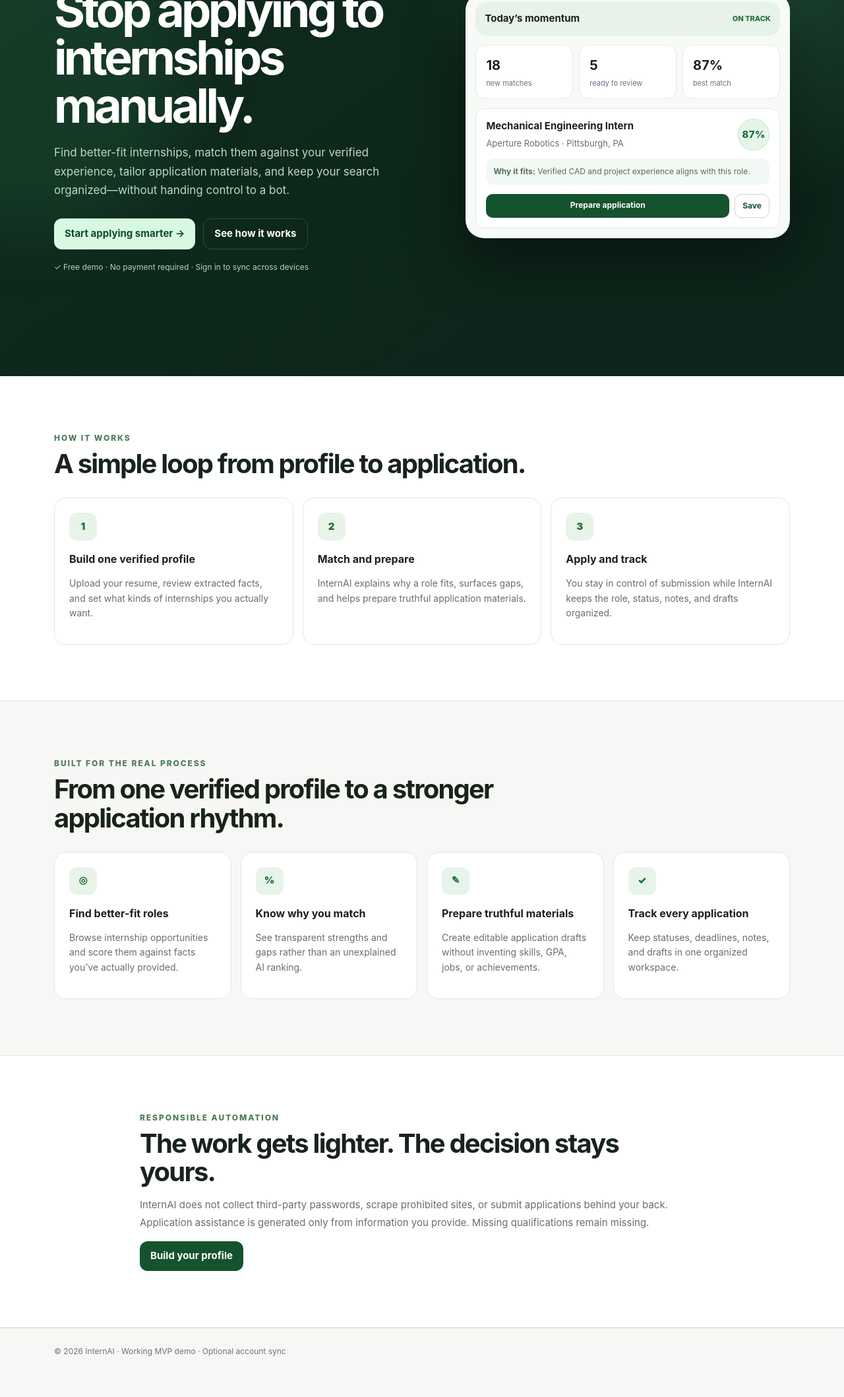
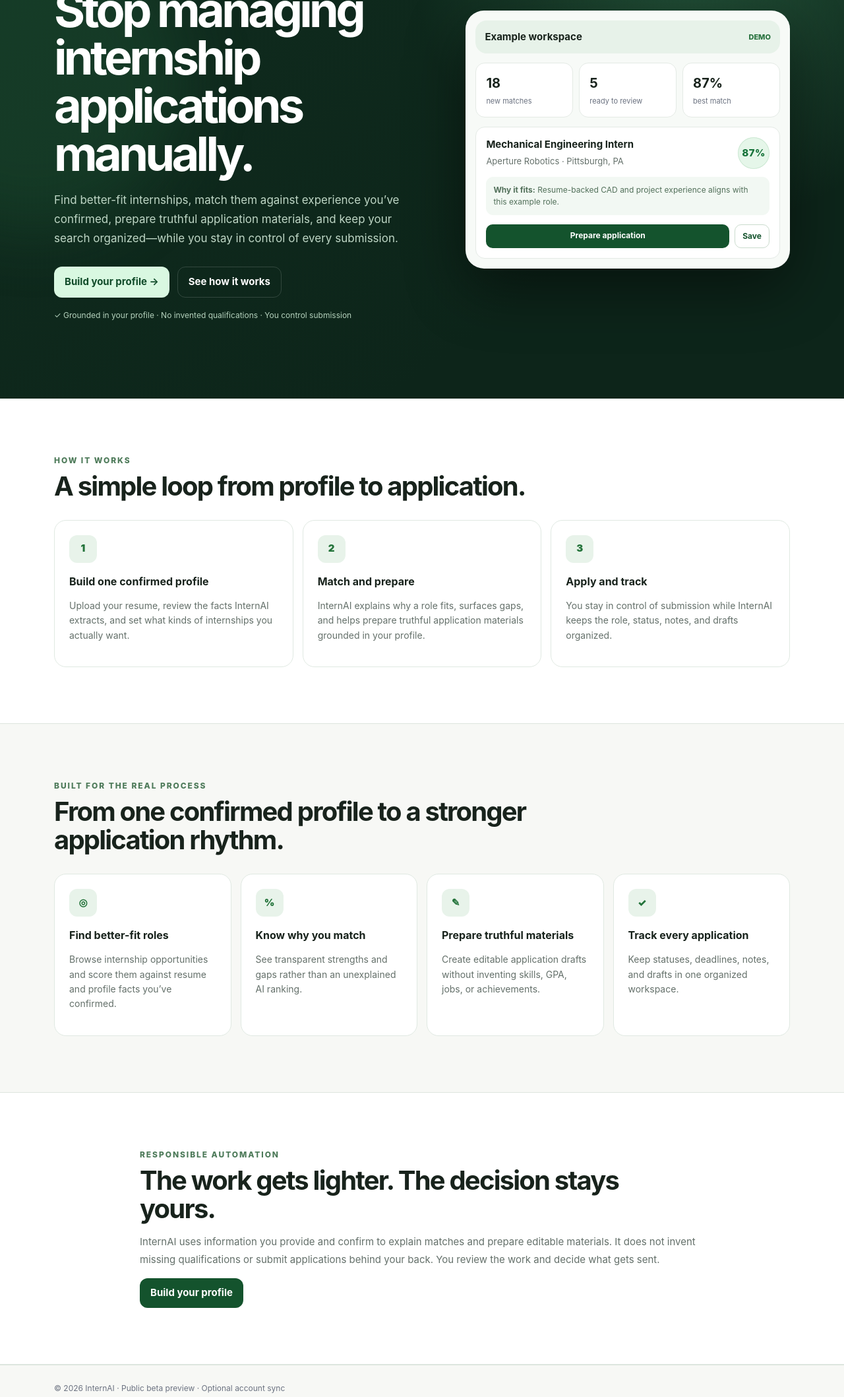
Before and after one commit to devancal/internai, a website: page index.html in a window 1280 px wide. Shown: the part 230-2347 px from the top of the page at 66% size. Before the commit the page ends 2313 px from the top, so only its background shows below. Drawn offline with nearby package versions, Linux system fonts and the light colour scheme.

Commit message:
Clarify beta landing page messaging

```diff
--- a/index.html
+++ b/index.html
@@ -3,7 +3,7 @@
 <head>
 <meta charset="utf-8"/><meta name="viewport" content="width=device-width,initial-scale=1"/>
 <title>InternAI — Internship command center</title>
-<meta name="description" content="InternAI helps students organize internship search, match verified experience to roles, and prepare truthful application materials."/>
+<meta name="description" content="InternAI helps students organize internship search, match resume-backed experience to roles, and prepare truthful application materials."/>
 <link rel="stylesheet" href="styles.css">
 <script src="https://cdnjs.cloudflare.com/ajax/libs/pdf.js/3.11.174/pdf.min.js"></script>
 <script src="https://cdn.jsdelivr.net/npm/@supabase/supabase-js@2"></script>
@@ -11,14 +11,14 @@
 <body>
 <div id="landing">
 <div class="hero">
-  <div class="wrap"><header class="topbar"><div class="brand"><div class="logo">✦</div>InternAI</div><nav class="nav"><a href="#how">How It Works</a><a href="#features">Features</a></nav><div class="actions"><button class="btn ghost" onclick="openApp()">Open workspace</button><button class="btn primary" onclick="openApp()">Start free →</button></div></header>
-  <div class="hero-grid"><div><span class="pill">Internship command center</span><h1>Stop applying to internships manually.</h1><p class="lead">Find better-fit internships, match them against your verified experience, tailor application materials, and keep your search organized—without handing control to a bot.</p><div class="hero-buttons"><button class="btn primary" onclick="openApp()">Start applying smarter →</button><a class="btn ghost" href="#how" style="text-decoration:none;text-align:center">See how it works</a></div><p style="color:#b5d2bd;font-size:12px;margin-top:18px">✓ Free demo · No payment required · Sign in to sync across devices</p></div>
-  <div class="mock"><div class="mock-head"><b>Today’s momentum</b><span style="font-size:11px;color:#29733f;font-weight:800">ON TRACK</span></div><div class="stats"><div class="stat"><b>18</b><span>new matches</span></div><div class="stat"><b>5</b><span>ready to review</span></div><div class="stat"><b>87%</b><span>best match</span></div></div><div class="jobcard"><div class="jobtop"><div><b>Mechanical Engineering Intern</b><div class="meta" style="margin-top:5px">Aperture Robotics · Pittsburgh, PA</div></div><div class="score">87%</div></div><div class="why"><b>Why it fits:</b> Verified CAD and project experience aligns with this role.</div><div class="job-actions"><span class="btn dark small" style="flex:1;text-align:center">Prepare application</span><span class="btn outline small">Save</span></div></div></div></div></div>
+  <div class="wrap"><header class="topbar"><div class="brand"><div class="logo">✦</div>InternAI</div><nav class="nav"><a href="#how">How It Works</a><a href="#features">Features</a></nav><div class="actions"><button class="btn ghost" onclick="openApp()">Open workspace</button><button class="btn primary" onclick="openApp()">Build your profile →</button></div></header>
+  <div class="hero-grid"><div><span class="pill">Internship command center</span><h1>Stop managing internship applications manually.</h1><p class="lead">Find better-fit internships, match them against experience you’ve confirmed, prepare truthful application materials, and keep your search organized—while you stay in control of every submission.</p><div class="hero-buttons"><button class="btn primary" onclick="openApp()">Build your profile →</button><a class="btn ghost" href="#how" style="text-decoration:none;text-align:center">See how it works</a></div><p style="color:#b5d2bd;font-size:12px;margin-top:18px">✓ Grounded in your profile · No invented qualifications · You control submission</p></div>
+  <div class="mock"><div class="mock-head"><b>Example workspace</b><span style="font-size:11px;color:#29733f;font-weight:800">DEMO</span></div><div class="stats"><div class="stat"><b>18</b><span>new matches</span></div><div class="stat"><b>5</b><span>ready to review</span></div><div class="stat"><b>87%</b><span>best match</span></div></div><div class="jobcard"><div class="jobtop"><div><b>Mechanical Engineering Intern</b><div class="meta" style="margin-top:5px">Aperture Robotics · Pittsburgh, PA</div></div><div class="score">87%</div></div><div class="why"><b>Why it fits:</b> Resume-backed CAD and project experience aligns with this example role.</div><div class="job-actions"><span class="btn dark small" style="flex:1;text-align:center">Prepare application</span><span class="btn outline small">Save</span></div></div></div></div></div>
 </div>
-<section id="how" class="section" style="background:white;border-bottom:1px solid var(--line)"><div class="wrap"><div class="eyebrow">How it works</div><h2>A simple loop from profile to application.</h2><div class="feature-grid how-grid"><div class="feature"><div class="i">1</div><h3>Build one verified profile</h3><p>Upload your resume, review extracted facts, and set what kinds of internships you actually want.</p></div><div class="feature"><div class="i">2</div><h3>Match and prepare</h3><p>InternAI explains why a role fits, surfaces gaps, and helps prepare truthful application materials.</p></div><div class="feature"><div class="i">3</div><h3>Apply and track</h3><p>You stay in control of submission while InternAI keeps the role, status, notes, and drafts organized.</p></div></div></div></section>
-<section id="features" class="section"><div class="wrap"><div class="eyebrow">Built for the real process</div><h2>From one verified profile to a stronger application rhythm.</h2><div class="feature-grid"><div class="feature"><div class="i">◎</div><h3>Find better-fit roles</h3><p>Browse internship opportunities and score them against facts you’ve actually provided.</p></div><div class="feature"><div class="i">%</div><h3>Know why you match</h3><p>See transparent strengths and gaps rather than an unexplained AI ranking.</p></div><div class="feature"><div class="i">✎</div><h3>Prepare truthful materials</h3><p>Create editable application drafts without inventing skills, GPA, jobs, or achievements.</p></div><div class="feature"><div class="i">✓</div><h3>Track every application</h3><p>Keep statuses, deadlines, notes, and drafts in one organized workspace.</p></div></div></div></section>
-<section id="truth" class="section" style="background:white;border-block:1px solid var(--line)"><div class="wrap" style="max-width:900px"><div class="eyebrow">Responsible automation</div><h2>The work gets lighter. The decision stays yours.</h2><p style="color:var(--muted);line-height:1.8">InternAI does not collect third-party passwords, scrape prohibited sites, or submit applications behind your back. Application assistance is generated only from information you provide. Missing qualifications remain missing.</p><button class="btn dark" onclick="openApp()">Build your profile</button></div></section>
-<footer class="footer"><div class="wrap">© 2026 InternAI · Working MVP demo · Optional account sync</div></footer>
+<section id="how" class="section" style="background:white;border-bottom:1px solid var(--line)"><div class="wrap"><div class="eyebrow">How it works</div><h2>A simple loop from profile to application.</h2><div class="feature-grid how-grid"><div class="feature"><div class="i">1</div><h3>Build one confirmed profile</h3><p>Upload your resume, review the facts InternAI extracts, and set what kinds of internships you actually want.</p></div><div class="feature"><div class="i">2</div><h3>Match and prepare</h3><p>InternAI explains why a role fits, surfaces gaps, and helps prepare truthful application materials grounded in your profile.</p></div><div class="feature"><div class="i">3</div><h3>Apply and track</h3><p>You stay in control of submission while InternAI keeps the role, status, notes, and drafts organized.</p></div></div></div></section>
+<section id="features" class="section"><div class="wrap"><div class="eyebrow">Built for the real process</div><h2>From one confirmed profile to a stronger application rhythm.</h2><div class="feature-grid"><div class="feature"><div class="i">◎</div><h3>Find better-fit roles</h3><p>Browse internship opportunities and score them against resume and profile facts you’ve confirmed.</p></div><div class="feature"><div class="i">%</div><h3>Know why you match</h3><p>See transparent strengths and gaps rather than an unexplained AI ranking.</p></div><div class="feature"><div class="i">✎</div><h3>Prepare truthful materials</h3><p>Create editable application drafts without inventing skills, GPA, jobs, or achievements.</p></div><div class="feature"><div class="i">✓</div><h3>Track every application</h3><p>Keep statuses, deadlines, notes, and drafts in one organized workspace.</p></div></div></div></section>
+<section id="truth" class="section" style="background:white;border-block:1px solid var(--line)"><div class="wrap" style="max-width:900px"><div class="eyebrow">Responsible automation</div><h2>The work gets lighter. The decision stays yours.</h2><p style="color:var(--muted);line-height:1.8">InternAI uses information you provide and confirm to explain matches and prepare editable materials. It does not invent missing qualifications or submit applications behind your back. You review the work and decide what gets sent.</p><button class="btn dark" onclick="openApp()">Build your profile</button></div></section>
+<footer class="footer"><div class="wrap">© 2026 InternAI · Public beta preview · Optional account sync</div></footer>
 </div>
 <div id="workspace" class="app hidden"><aside class="sidebar"><div class="brand"><div class="logo" style="background:#14532d;color:white">✦</div><div>InternAI<div style="font-size:10px;color:#5d7b66;text-transform:uppercase;letter-spacing:.12em">Career workspace</div></div></div><div class="side-nav" id="nav"></div><div class="side-bottom"><div style="font-size:12px;color:#bce9cb">✦ Truth-first assistance</div><b style="display:block;margin-top:8px">More prepared. Less overwhelmed.</b><div style="font-size:11px;color:#b9edc9;margin-top:7px">No invented qualifications.</div></div></aside><main class="content"><header class="appbar"><span style="font-size:12px;color:#64706a">A calmer way to search, prepare, and apply.</span><div class="row"><button class="btn outline small" onclick="showPage('profile')">Profile</button><button class="btn outline small" onclick="resetDemo()">Reset demo</button></div></header><div id="page" class="page"></div></main></div><div id="toast" class="toast"></div>
 <script src="js/workspace.js"></script><script src="js/discovery-ui.js"></script><script src="js/application-kit.js"></script><script src="js/application-tracking.js"></script><script src="js/profile-ui.js"></script><script src="js/profile-editor.js"></script><script src="js/opportunity-ranking.js"></script><script src="js/employer-feeds.js"></script><script src="js/resume-evidence.js"></script><script src="js/career-graph.js"></script><script src="js/job-requirements.js"></script><script src="js/match-scoring.js"></script><script src="js/match-calibration.js"></script><script src="js/resume-extraction.js"></script><script src="js/material-generation.js"></script><script src="js/material-provenance.js"></script><script src="js/match-eligibility.js"></script><script src="js/match-regression.js"></script><script src="js/workspace-recovery.js"></script><script src="js/account-sync.js"></script>
```
